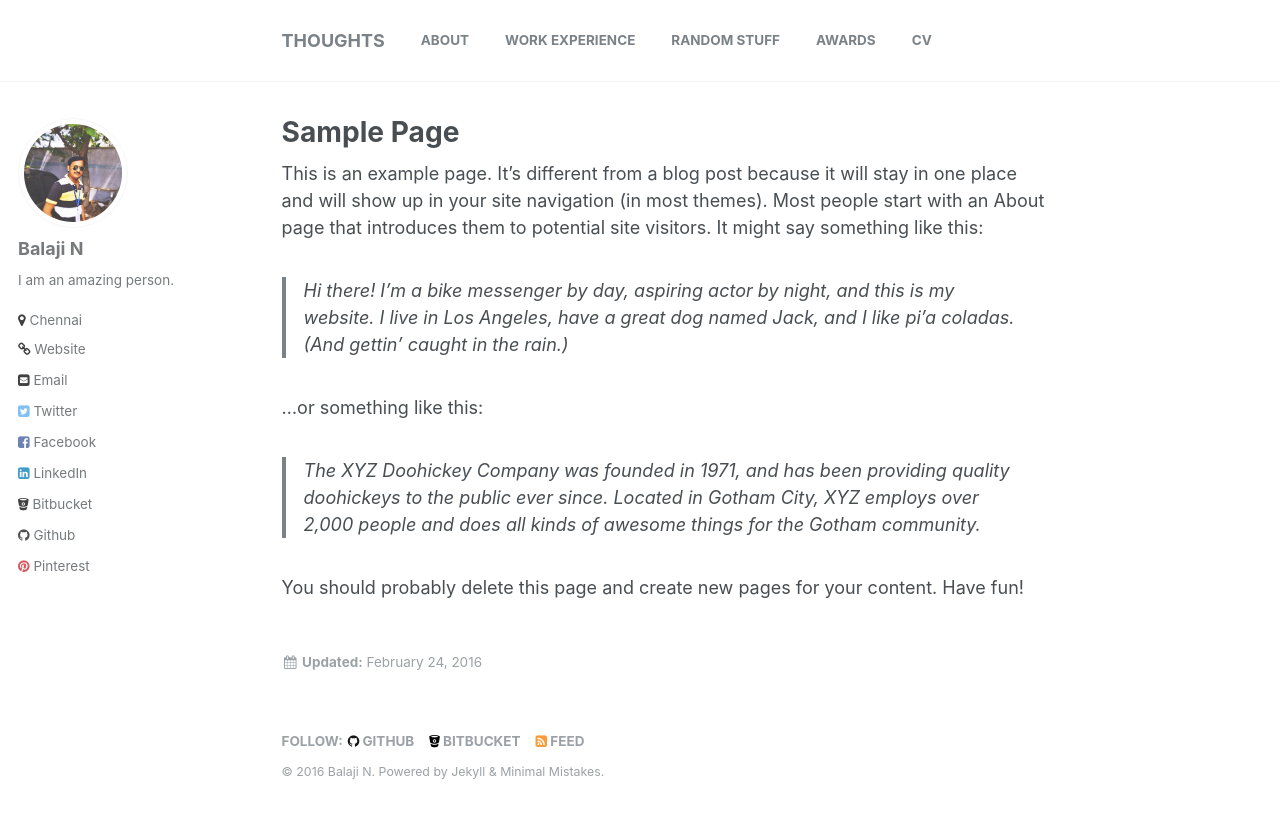
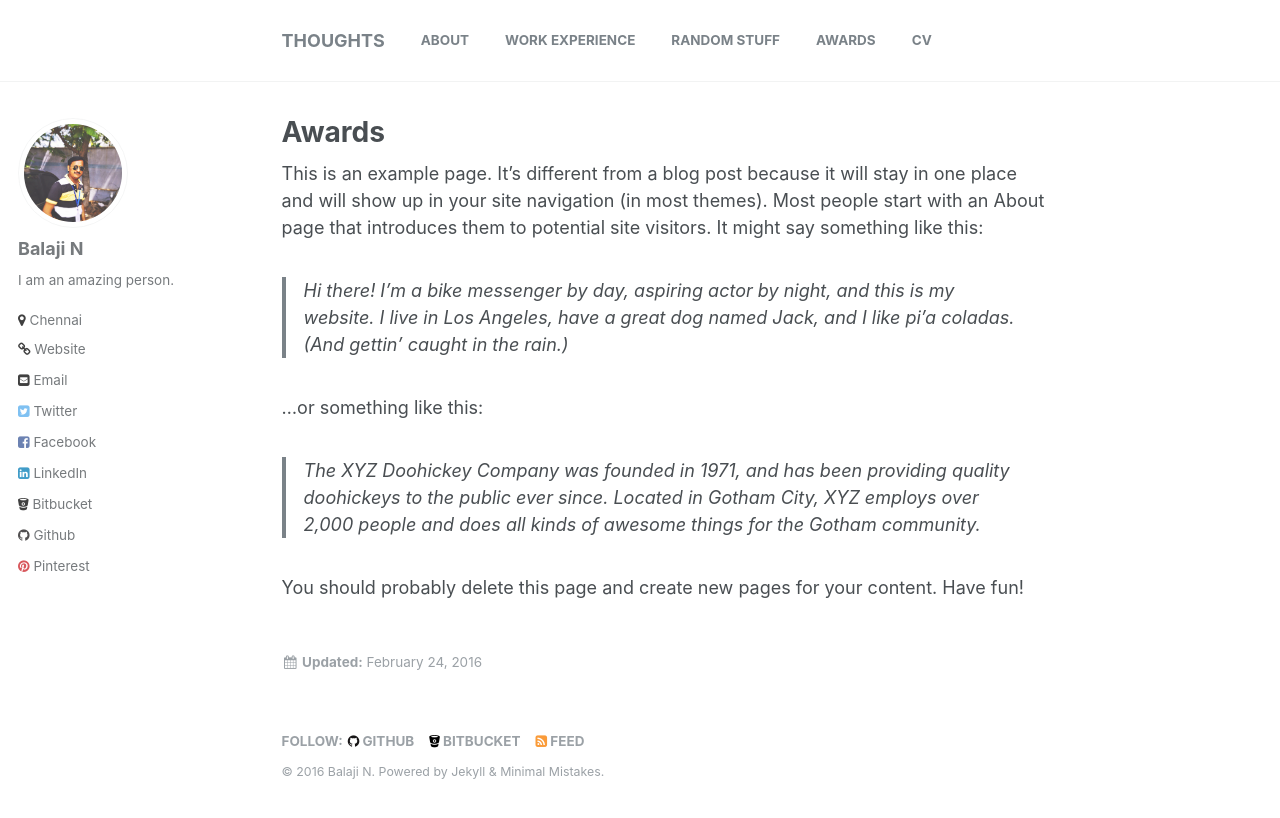
Before and after one commit to balajincse/balajincse.github.io, a Jekyll site: the page built from _pages/sample-page.md, in a window 1280 px wide. Shown: the top 818 px of the page. Built offline with Jekyll 4.4.1, drawn with Linux system fonts in a browser that asks for light colours.

Commit message:
updating awards

```diff
--- a/_pages/sample-page.md
+++ b/_pages/sample-page.md
@@ -1,6 +1,6 @@
 ---
-title: "Sample Page"
-permalink: /sample-page/
+title: "Awards"
+permalink: /awards/
 date: 2016-02-24T03:02:20+00:00
 ---
 
```
